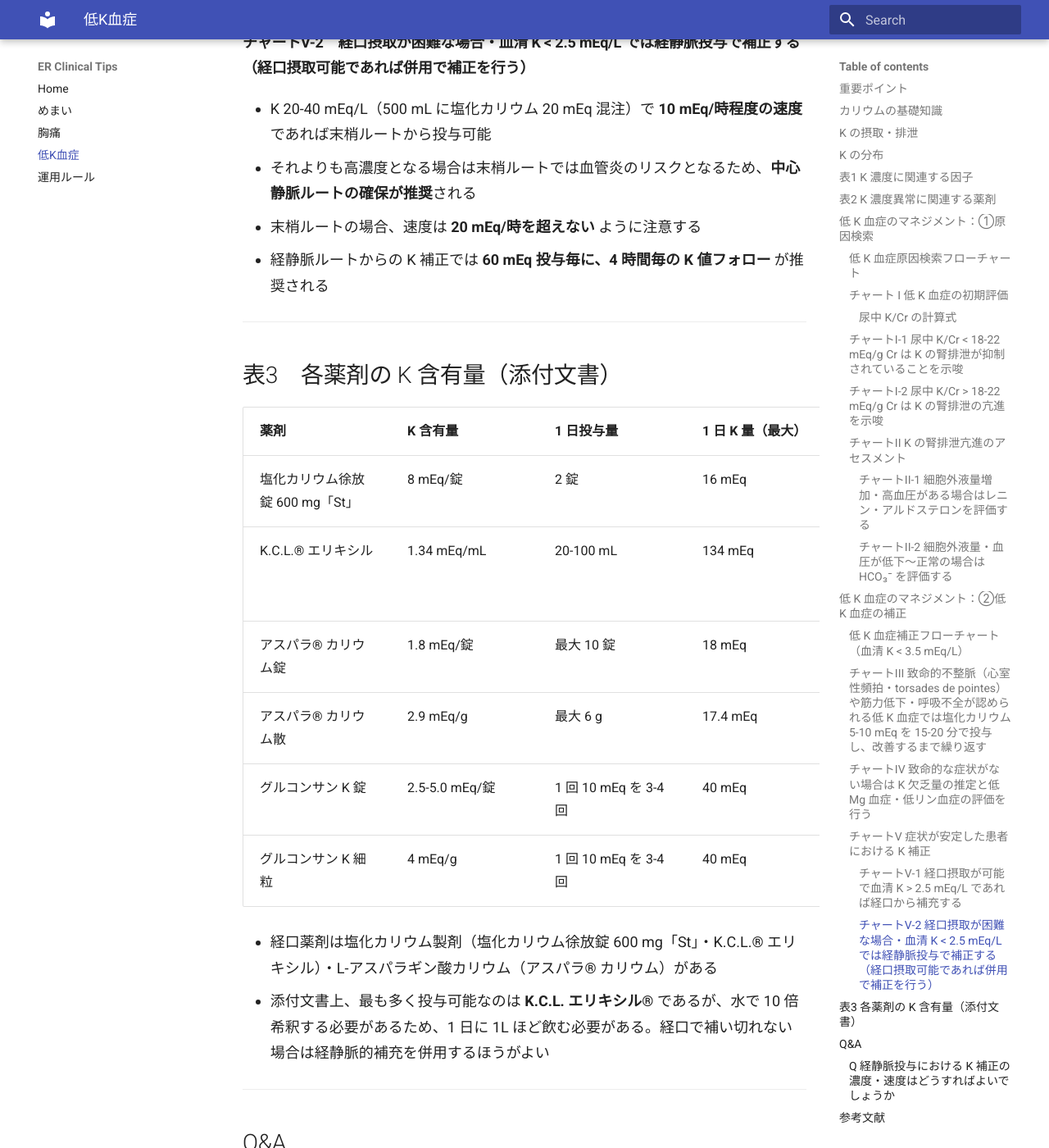
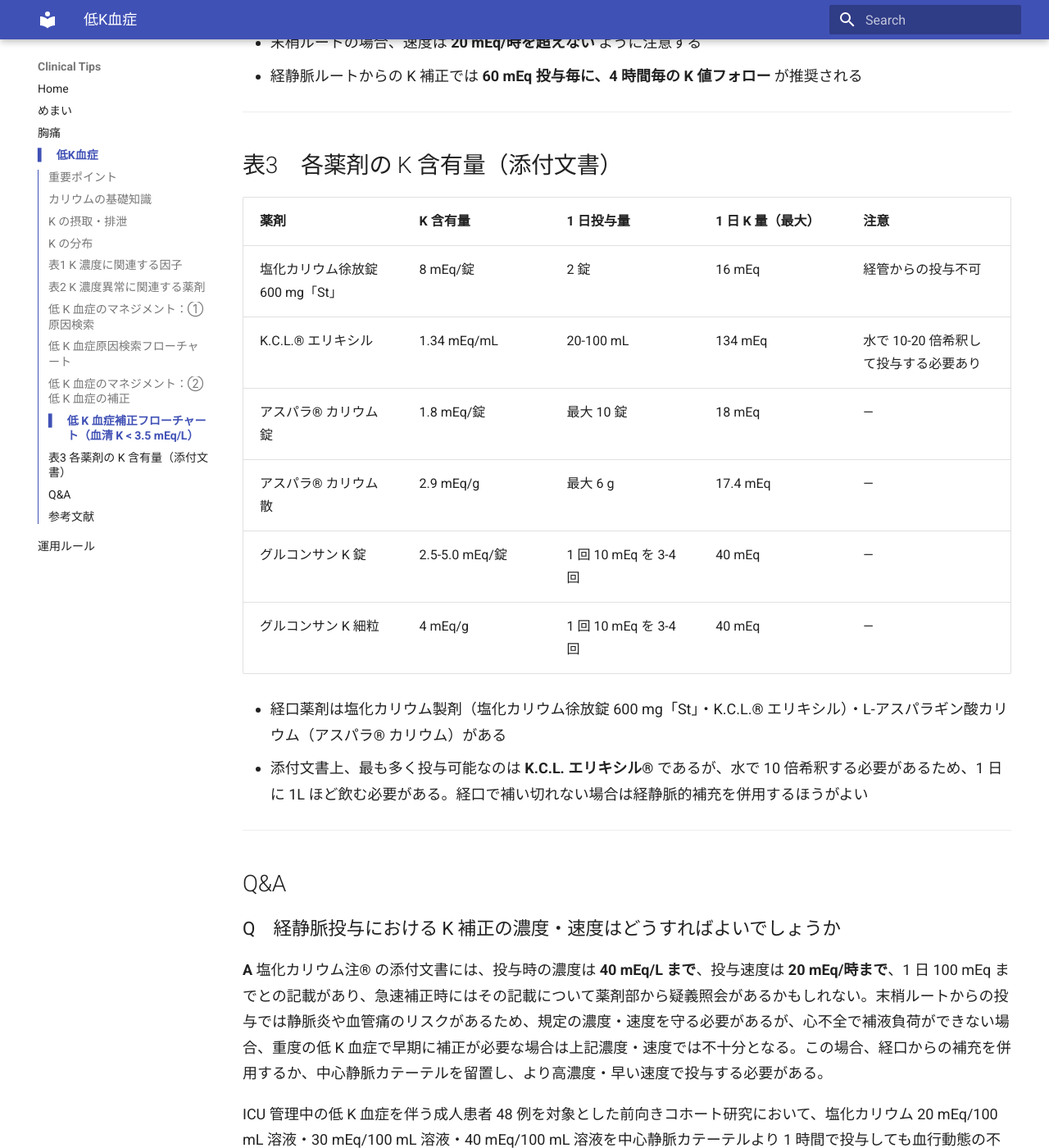
Before and after one commit to hsyn0917/clinical-tips, an MkDocs documentation site: the page built from docs/hypokalemia.md, in a window 1280 px wide and 1400 px high, scrolled down 7599 px. Shown: the whole window at 82% size. Built offline with MkDocs 1.6.1 and Material for MkDocs 9.7.7, drawn with Linux system fonts in a browser that asks for light colours.

```diff
--- a/docs/hypokalemia.md
+++ b/docs/hypokalemia.md
@@ -71,7 +71,7 @@
 
 ## 低 K 血症のマネジメント：①原因検索
 
-### 低 K 血症原因検索フローチャート
+## 低 K 血症原因検索フローチャート
 ![低K血症原因検索フローチャート](assets/hypokalemia-cause-flow.png)
 
 > *Arch Intern Med. 2004 Jul 26;164(14):1561-6 / Am J Kidney Dis. 2010 Dec;56(6):1184-90 / Kidney Int Rep. 2021 Feb 13;6(5):1211-24*
@@ -121,7 +121,7 @@
 
 ## 低 K 血症のマネジメント：②低 K 血症の補正
 
-### 低 K 血症補正フローチャート（血清 K < 3.5 mEq/L）
+## 低 K 血症補正フローチャート（血清 K < 3.5 mEq/L）
 ![低K血症補正フローチャート](assets/hypokalemia-repletion-flow.png)
 
 > *Am J Kidney Dis. 2012 Sep;60(3):492-7*
--- a/docs/stylesheets/extra.css
+++ b/docs/stylesheets/extra.css
@@ -49,6 +49,18 @@
   overflow-x: auto;
 }
 
+/* Active section visibility (TOC / integrated nav) */
+.md-nav__link--active {
+  font-weight: 700;
+  color: var(--md-primary-fg-color);
+}
+
+.md-nav__item .md-nav__link--active::before {
+  content: "▍";
+  margin-right: 0.2rem;
+  color: var(--md-primary-fg-color);
+}
+
 /* On small screens, tighten side padding feel */
 @media screen and (max-width: 768px) {
   .md-typeset {
--- a/mkdocs.yml
+++ b/mkdocs.yml
@@ -1,9 +1,22 @@
-site_name: ER Clinical Tips
-site_description: Personal ER quick reference
+site_name: Clinical Tips
+site_description: Personal clinical quick reference
+
 theme:
   name: material
+  features:
+    - toc.integrate
+    - toc.follow
+    - navigation.sections
+    - navigation.expand
+
+markdown_extensions:
+  - toc:
+      toc_depth: 2
+      permalink: true
+
 extra_css:
   - stylesheets/extra.css
+
 nav:
   - Home: index.md
   - めまい: dizziness.md
```
